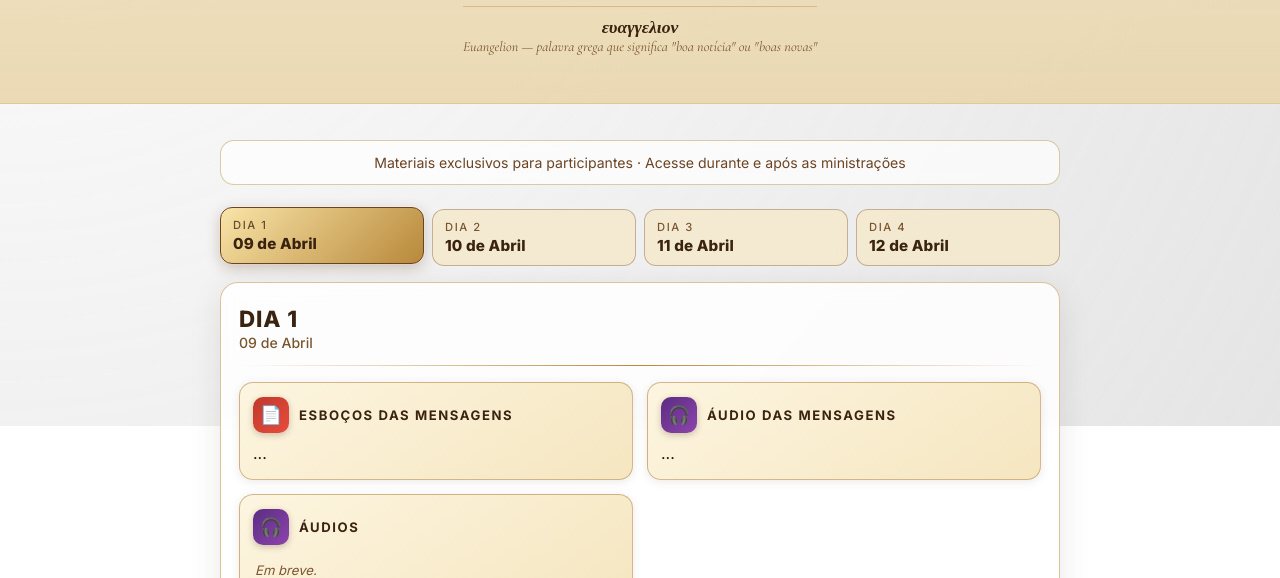
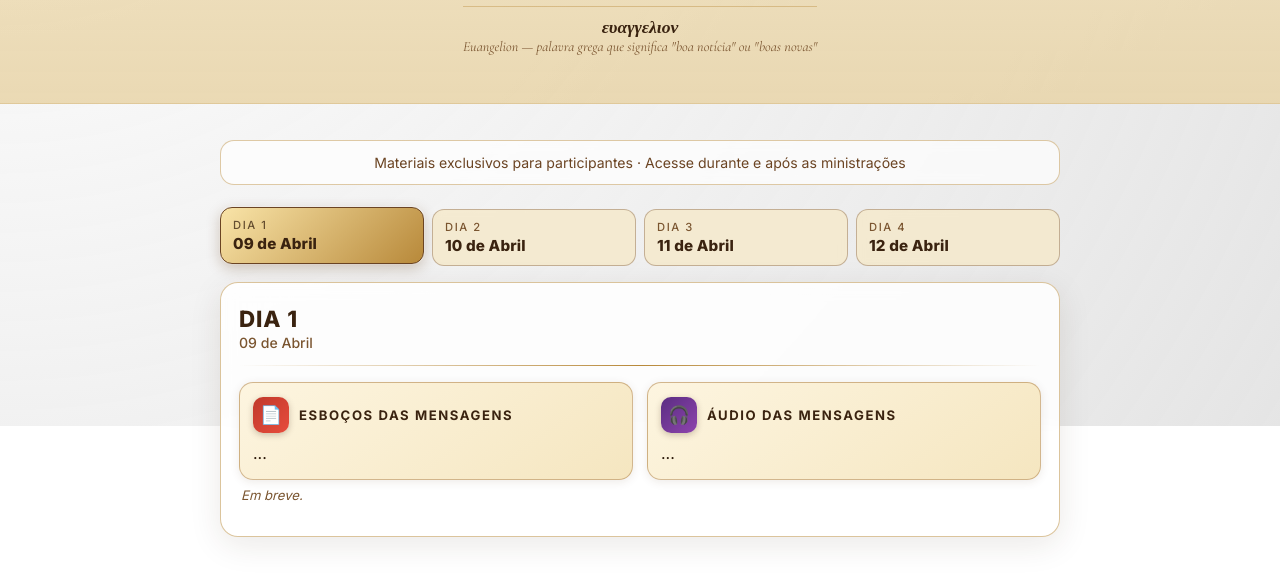
Before and after one commit to brasaviva/conferenciadoevangelho, a plain HTML site: page index.html in a window 1280 px wide. Shown: the part 374-952 px from the top of the page. Drawn offline with nearby package versions, Linux system fonts and the light colour scheme.

Commit message:
Update index.html

```diff
--- a/index.html
+++ b/index.html
@@ -430,10 +430,6 @@
   ...
 </div>
 
-        <div class="bloco">
-          <div class="bloco-header">
-            <div class="bloco-icone audio">🎧</div>
-            <div class="bloco-titulo">Áudios</div>
           </div>
           <p class="em-breve-sub" style="padding: 6px 2px;">Em breve.</p>
         </div>
```
